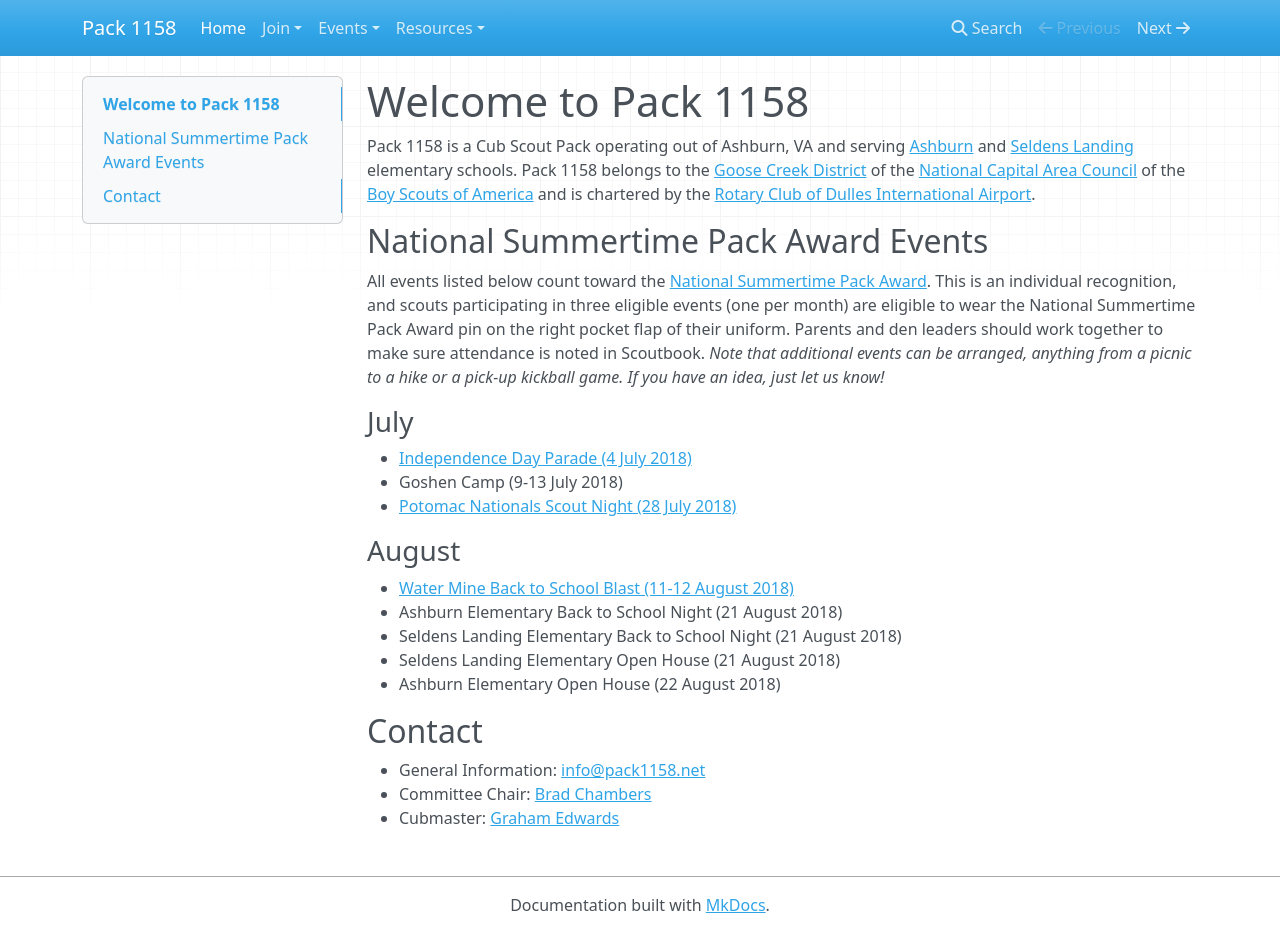
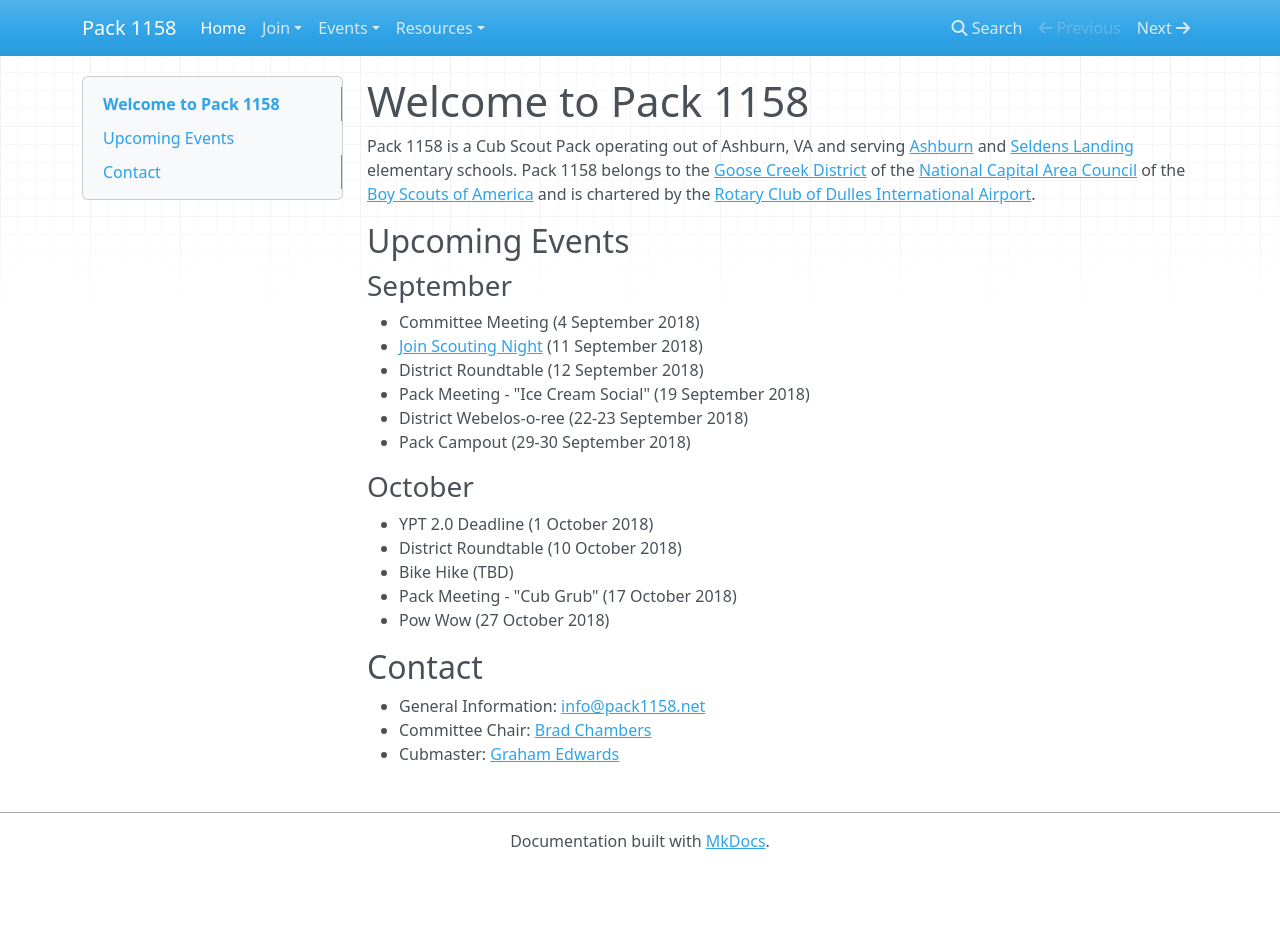
Before and after one commit to pack1158/pack1158.github.io, an MkDocs documentation site: the page built from docs/index.md, in a window 1280 px wide and 933 px high. Built offline with MkDocs 1.6.1, drawn with Linux system fonts in a browser that asks for light colours; nearby versions of some CDN libraries; old or Windows-style settings are respelled for this version of MkDocs.

Commit message:
Update for September/October

```diff
--- a/docs/index.md
+++ b/docs/index.md
@@ -8,30 +8,24 @@
 America](https://www.scouting.org/) and is chartered by the [Rotary Club of
 Dulles International Airport](http://dullesairportrotary.org/).
 
-## National Summertime Pack Award Events
+## Upcoming Events
 
-All events listed below count toward the [National Summertime Pack
-Award](https://www.scouting.org/awards/awards-central/national-summertime/).
-This is an individual recognition, and scouts participating in three eligible
-events (one per month) are eligible to wear the National Summertime Pack Award
-pin on the right pocket flap of their uniform.  Parents and den leaders should
-work together to make sure attendance is noted in Scoutbook. _Note that
-additional events can be arranged, anything from a picnic to a hike or a
-pick-up kickball game. If you have an idea, just let us know!_
+### September
 
-### July
+- Committee Meeting (4 September 2018)
+- [Join Scouting Night](events/join-scouting-night.md) (11 September 2018)
+- District Roundtable (12 September 2018)
+- Pack Meeting - "Ice Cream Social" (19 September 2018)
+- District Webelos-o-ree (22-23 September 2018)
+- Pack Campout (29-30 September 2018)
 
-- [Independence Day Parade (4 July 2018)](events/independence-day-parade.md)
-- Goshen Camp (9-13 July 2018)
-- [Potomac Nationals Scout Night (28 July 2018)](events/potomac-nationals-scout-night.md)
+### October
 
-### August
-
-- [Water Mine Back to School Blast (11-12 August 2018)](events/water-mine-back-to-school-blast.md)
-- Ashburn Elementary Back to School Night (21 August 2018)
-- Seldens Landing Elementary Back to School Night (21 August 2018)
-- Seldens Landing Elementary Open House (21 August 2018)
-- Ashburn Elementary Open House (22 August 2018)
+- YPT 2.0 Deadline (1 October 2018)
+- District Roundtable (10 October 2018)
+- Bike Hike (TBD)
+- Pack Meeting - "Cub Grub" (17 October 2018)
+- Pow Wow (27 October 2018)
 
 ## Contact
 
```
Also changed, not shown: docs/resources/pack-calendar.md (+1 -1 lines).
